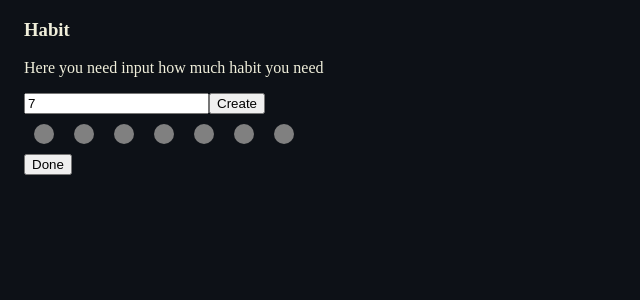
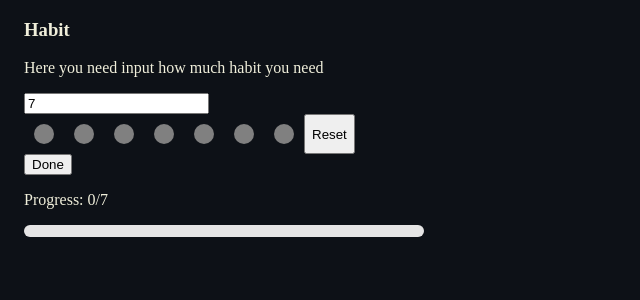
Before and after one commit to Totemy/habit_app, a Vue app in the folder habit-app/: page / in a window 1280 px wide. Shown: the top 300 px of the page, without its empty margins (0-640 px from the left). Built offline with nearby package versions, Linux system fonts and the light colour scheme.

Commit message:
Added progress bar

```diff
--- a/habit-app/src/components/HabitCart.vue
+++ b/habit-app/src/components/HabitCart.vue
@@ -1,14 +1,21 @@
 <script setup lang="ts">
 import { useHabit } from '../composables/useHabit'
 
-const { habit, countItems, handleClick, createHabit, done } = useHabit()
+const {
+    habit,
+    countItems,
+    handleClick,
+    progressCount,
+    progressPercent,
+    done,
+    reset,
+} = useHabit()
 </script>
 <template>
     <div>
         <h3>Habit</h3>
         <p>Here you need input how much habit you need</p>
         <input type="number" v-model="countItems" placeholder="Count items" />
-        <button @click="createHabit(countItems)">Create</button>
         <div class="habits">
             <div
                 v-for="item in habit"
@@ -16,11 +23,21 @@ const { habit, countItems, handleClick, createHabit, done } = useHabit()
                 :class="{ 'habit-item__active': item.isChecked }"
                 @click="handleClick(item)"
             ></div>
+            <button @click="reset">Reset</button>
         </div>
         <button @click="done">Done</button>
+        <p>Progress: {{ progressCount }}</p>
+
+        <div class="progress">
+            <div
+                class="progress-bar"
+                :style="{ width: progressPercent + '%' }"
+            ></div>
+        </div>
     </div>
 </template>
 <style lang="css" scoped>
+@import '../styles/progress';
 .habits {
     display: flex;
     flex-wrap: wrap;
--- a/habit-app/src/composables/useHabit.ts
+++ b/habit-app/src/composables/useHabit.ts
@@ -1,4 +1,4 @@
-import { ref, watch } from 'vue'
+import { computed, ref, watch } from 'vue'
 import type { HabitItem } from '../types/Habit'
 
 export function useHabit() {
@@ -14,7 +14,7 @@ export function useHabit() {
 
     const countItems = ref(habit.value.length)
 
-    const handleClick = (item: HabitItem) => {
+    const handleClick = (index) => {
         item.isChecked = !item.isChecked
     }
 
@@ -37,6 +37,21 @@ export function useHabit() {
         }
     }
 
+    const checkedCount = computed(() => {
+        return habit.value.filter((i) => i.isChecked).length
+    })
+
+    const progressCount = computed(() => {
+        return `${checkedCount.value}/${habit.value.length}`
+    })
+
+    const progressPercent = computed(() => {
+        return (checkedCount.value / habit.value.length) * 100
+    })
+
+    const reset = () => {
+        habit.value.forEach((element) => (element.isChecked = false))
+    }
     watch(countItems, (newCount) => {
         const currentLength = habit.value.length
 
@@ -54,5 +69,8 @@ export function useHabit() {
         countItems,
         handleClick,
         done,
+        progressPercent,
+        progressCount,
+        reset,
     }
 }
--- /dev/null
+++ b/habit-app/src/styles/progress.css
@@ -0,0 +1,15 @@
+.progress {
+    max-width: 400px;
+    width: 100%;
+    height: 12px;
+    background-color: #e5e5e5;
+    border-radius: 6px;
+    overflow: hidden;
+    margin: 10px 0 20px;
+}
+
+.progress-bar {
+    height: 100%;
+    background: linear-gradient(90deg, #7cff6b, #1a3512);
+    transition: width 0.5s ease;
+}
--- a/habit-app/src/types/Habit.ts
+++ b/habit-app/src/types/Habit.ts
@@ -1,3 +1,7 @@
 export interface HabitItem {
     isChecked: boolean
 }
+export interface Habit {
+    title: string
+    items: HabitItem[]
+}
```
